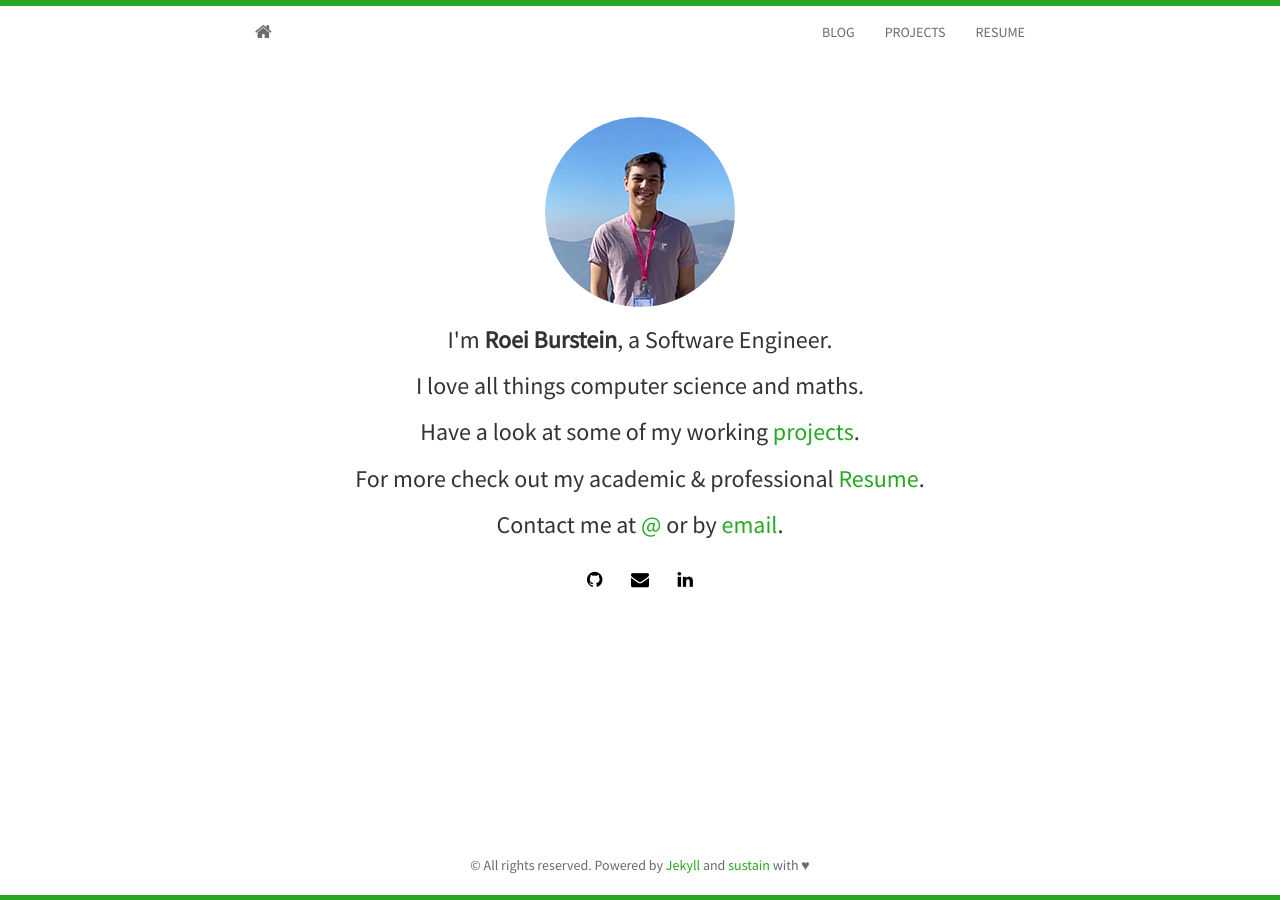
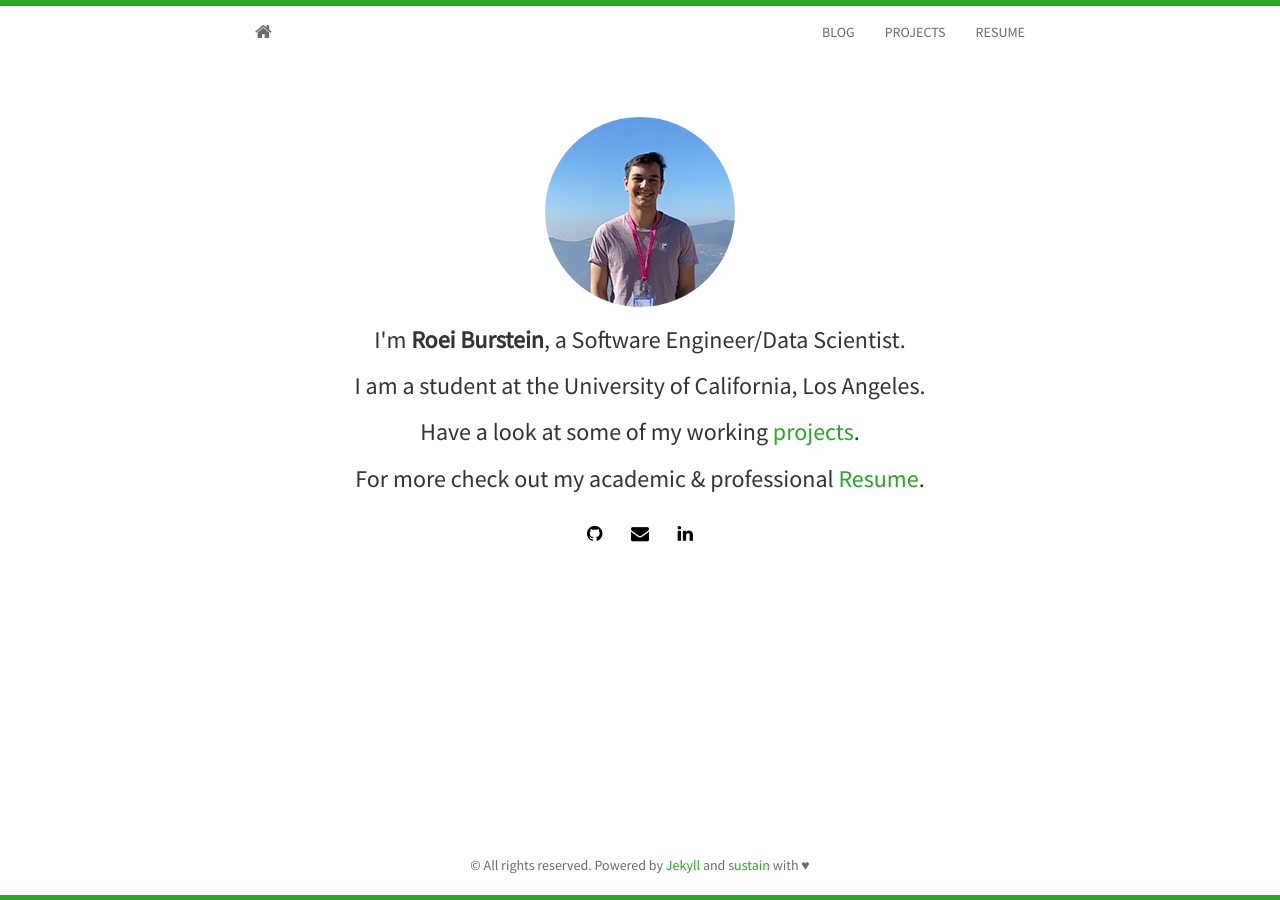
Before and after one commit to roeiburstein/roeiburstein.github.io, a Jekyll site: the page built from index.html, in a window 1280 px wide. Built offline with Jekyll 4.4.1, drawn with Linux system fonts in a browser that asks for light colours; nearby versions of some CDN libraries; the list of posts is cut into pages by our own code.

Commit message:
Made changes to home page and remove redundant hi.txt file

```diff
--- a/hi.txt
+++ /dev/null
@@ -1 +0,0 @@
-Hello
--- a/index.html
+++ b/index.html
@@ -7,11 +7,10 @@ layout: home
 	  <div class="avatar">
 		<img class="img-circle" src="{{ site.baseurl }}static/img/{{ site.avatar }}" alt="Responsive image">
 	  </div>
-	  <h3>I'm <strong>{{ site.author }}</strong>, a Software Engineer.</h3>
-	  <h3>I love all things computer science and maths.</h3>
+	  <h3>I'm <strong>{{ site.author }}</strong>, a Software Engineer/Data Scientist.</h3>
+		<h3>I am a student at the University of California, Los Angeles.</h3>
 	  <h3>Have a look at some of my working <a href="{{ site.baseurl }}projects.html"> projects</a>.</h3>
 	  <h3>For more check out my academic &amp; professional <a href="http://jekyller.github.io/vitae">Resume</a>.</h3>
-	  <h3>Contact me at <a href="http://twitter.com/{{ site.twitter }}">@{{ site.twitter }}</a> or by <a href="mailto:{{ site.email }}">email</a>.</h3>
 	  {% include social.html %}
 	</div>
 </section>
```
